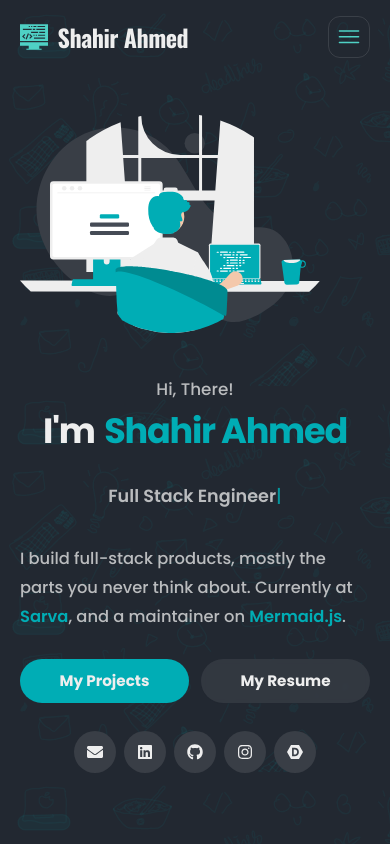
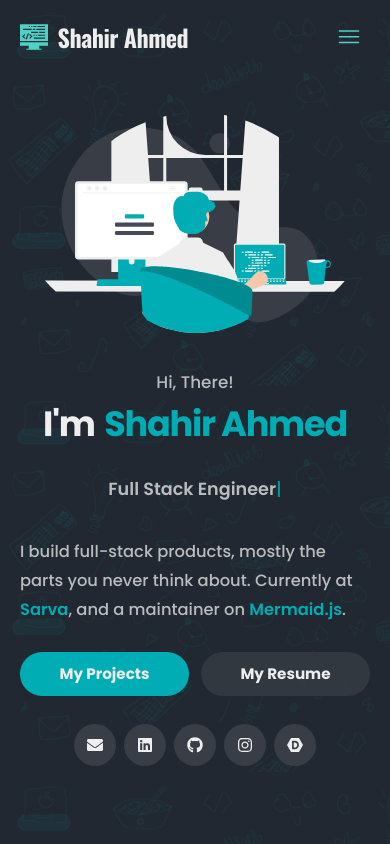
Before and after one commit to Shahir-47/shahirahmed.com, a Next.js app: page / in a window 390 px wide. Shown: the top 844 px of the page. Built offline with nearby package versions, Linux system fonts and the light colour scheme; what @mui/material-nextjs would draw is missing.

Commit message:
fix: refine layout and spacing for mobile responsiveness in Projects component and add mobile styles in CSS

```diff
--- a/src/components/Projects.jsx
+++ b/src/components/Projects.jsx
@@ -344,9 +344,10 @@
 			<Box
 				sx={{
 					display: "flex",
-					flexDirection: { xs: "column", sm: "row" },
-					alignItems: { xs: "flex-start", sm: "center" },
-					gap: { xs: "0.5rem", sm: "1rem" },
+					flexDirection: "row",
+					flexWrap: "wrap",
+					alignItems: "center",
+					gap: { xs: "0.6rem", sm: "1rem" },
 					marginBottom: { xs: "0.5rem", sm: "0.625rem", md: "0.75rem" },
 				}}
 			>
--- a/src/css/style.css
+++ b/src/css/style.css
@@ -319,7 +319,6 @@
 	justify-content: center;
 	width: 42px;
 	height: 42px;
-	border: 1px solid var(--line);
 	border-radius: var(--radius-sm);
 	background: transparent;
 	cursor: pointer;
@@ -1898,3 +1897,46 @@
 		padding: 0 var(--page-pad) 2.25rem;
 	}
 }
+
+/* =========================================================
+   Mobile refinements
+   ========================================================= */
+
+@media (max-width: 900px) {
+	/* Artwork centres properly: images are inline by default, so the auto
+	   margins had nothing to act on. */
+	.image-container,
+	.hero-art {
+		display: flex;
+		justify-content: center;
+		width: 100%;
+	}
+
+	.computer,
+	.home-art,
+	.contact-art,
+	.about-me-picture {
+		display: block;
+		margin-inline: auto;
+	}
+
+	/* The closing artwork needs clearance from the copy above it */
+	.home-art-contact {
+		margin-top: 2.5rem;
+	}
+
+	#projects-link {
+		padding-top: clamp(2rem, 8vw, 3.5rem);
+	}
+
+	/* Headings that introduce plain content get more room beneath them.
+	   Timeline sections are excluded: the library supplies its own leading. */
+	.about-me,
+	.tools-header h2,
+	.oss-section .section-title,
+	.certifications-section > h2,
+	.github-stats-section > h2,
+	.projects-link-h2 {
+		margin-bottom: clamp(1.75rem, 5vw, 2.5rem);
+	}
+}
```
